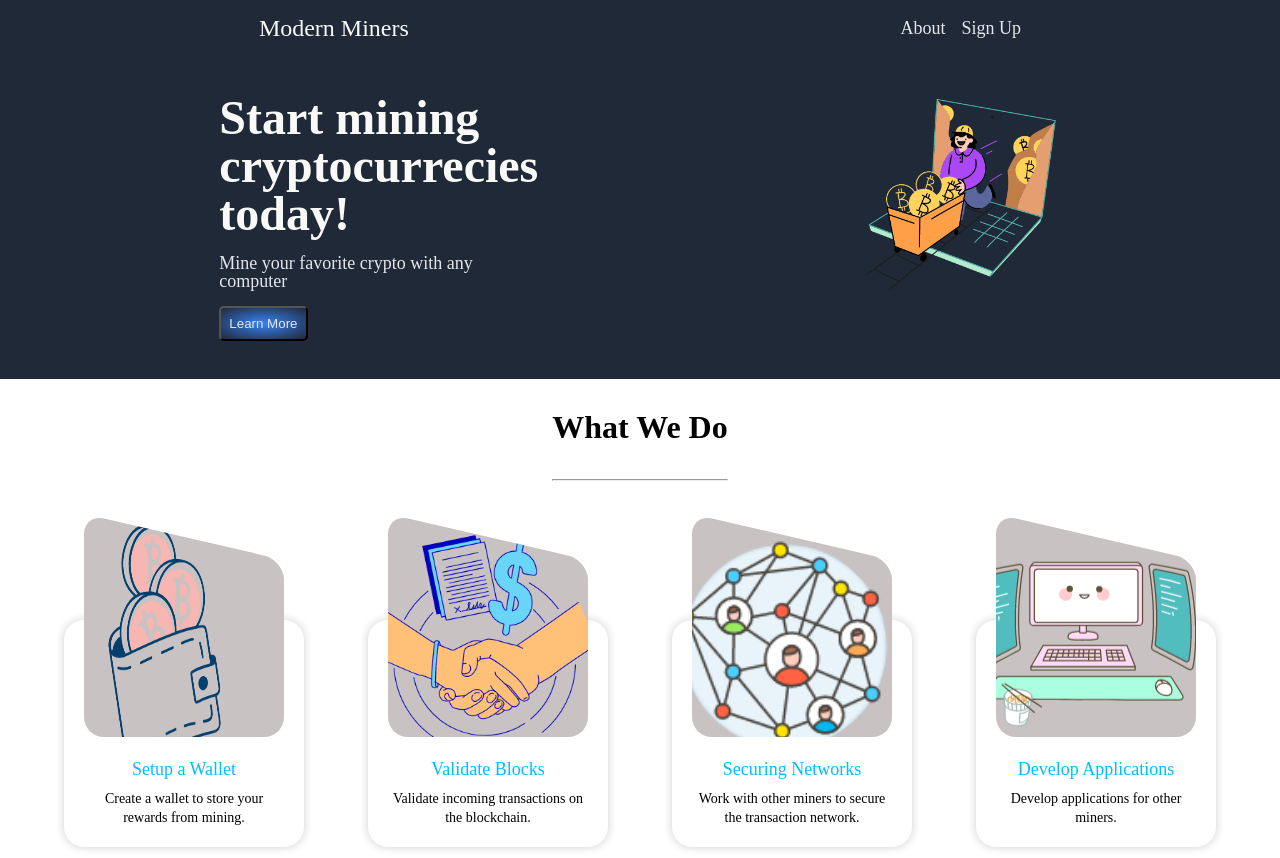
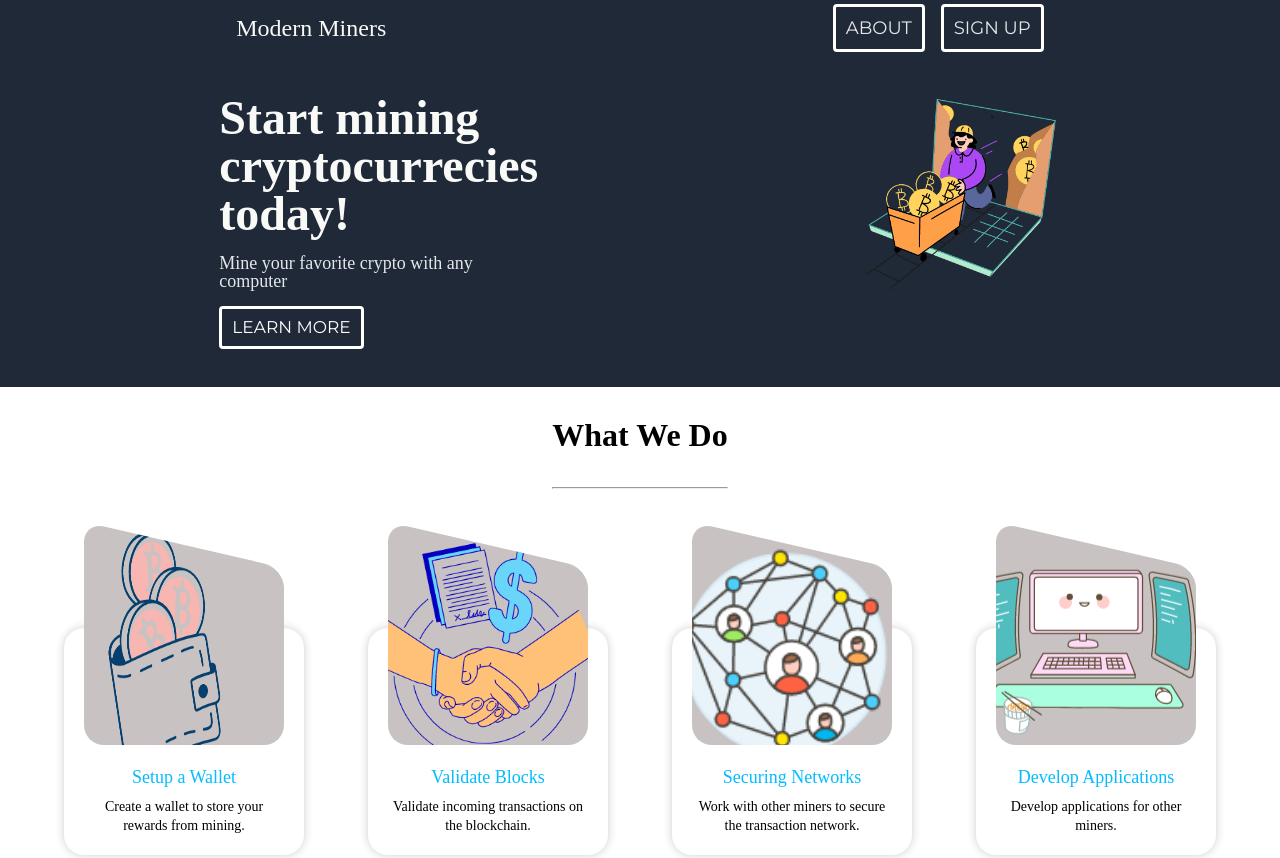
Before and after one commit to rsingh954/Landing-Page, a plain HTML site: page index.html in a window 1280 px wide. Shown: the top 858 px of the page. Drawn offline with Linux system fonts and the light colour scheme; a web font is replaced by a local one.

Commit message:
updated button styles

```diff
--- a/index.html
+++ b/index.html
@@ -7,6 +7,7 @@
     <meta name="viewport" content="width=device-width, initial-scale=1.0">
     <title>Landing Page</title>
     <link rel="stylesheet" href="style.css">
+    <link href='https://fonts.googleapis.com/css?family=Montserrat' rel='stylesheet' type='text/css'>
 </head>
 
 <body>
--- a/style.css
+++ b/style.css
@@ -44,15 +44,41 @@ table {
   border-collapse: collapse;
   border-spacing: 0;
 }
-button{
-  background-color: #3882F6;
-  border-radius: 5px;
-  padding: 8px;
-  color: #e5e7eb;
+button {
+  transition: all .5s ease;
+  color: #fff;
+  border: 3px solid white;
+  font-family:'Montserrat', sans-serif;
+  text-transform: uppercase;
+  text-align: center;
+  line-height: 1;
+  font-size: 17px;
+  background-color : transparent;
+  padding: 10px;
+  outline: none;
+  border-radius: 4px;
+}
+.links a{
+  transition: all .5s ease;
+  color: #fff;
+  border: 3px solid white;
+  font-family:'Montserrat', sans-serif;
+  text-transform: uppercase;
+  text-align: center;
+  line-height: 1;
+  font-size: 17px;
+  background-color : transparent;
+  padding: 10px;
+  outline: none;
+  border-radius: 4px;
 }
 button:hover {
-  background-color: whitesmoke;
-  color: #1F2937;
+  color: #001F3F;
+  background-color: #fff;
+}
+a:hover{
+  color: #001F3F;
+  background-color: #fff;
 }
 
 /* ------------------------------------------------------------------------------------------------- */
@@ -108,10 +134,6 @@ ul {
   max-width: 300px;
   justify-content: start;
   flex-wrap: wrap;
-}
-.heading-title button{
-  background: radial-gradient(#3882F6, #1F2937);
-
 }
 .heading-title h1{
   font-size: 48px;
```
